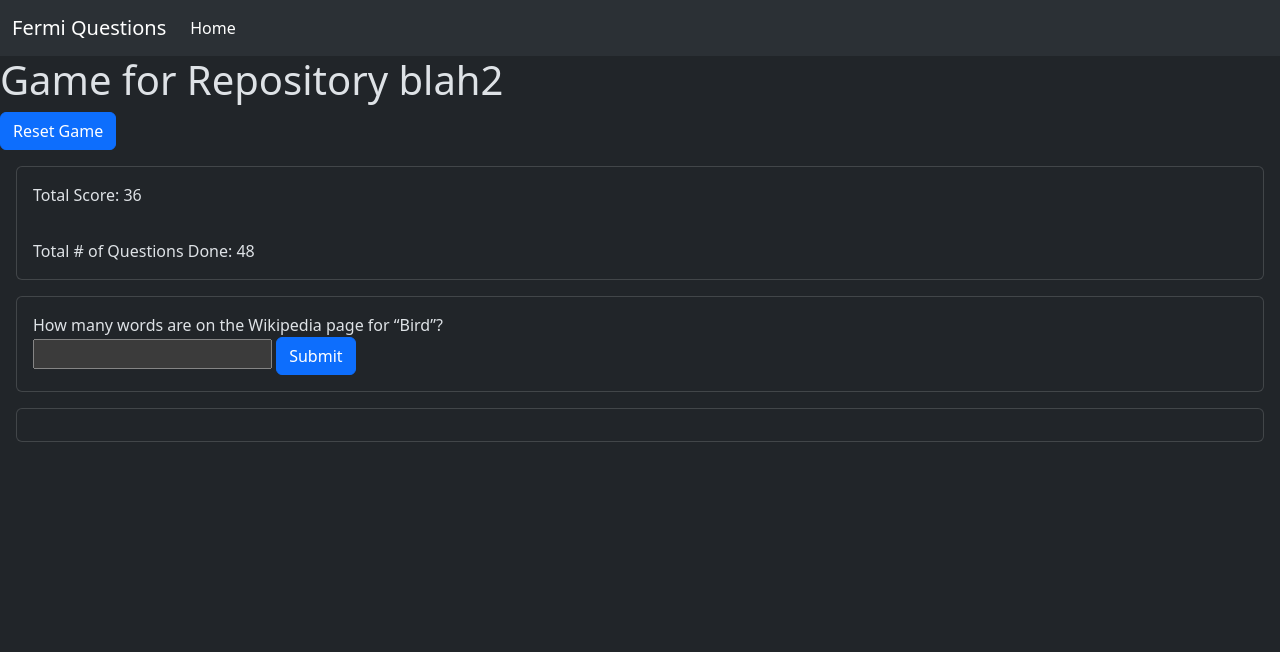
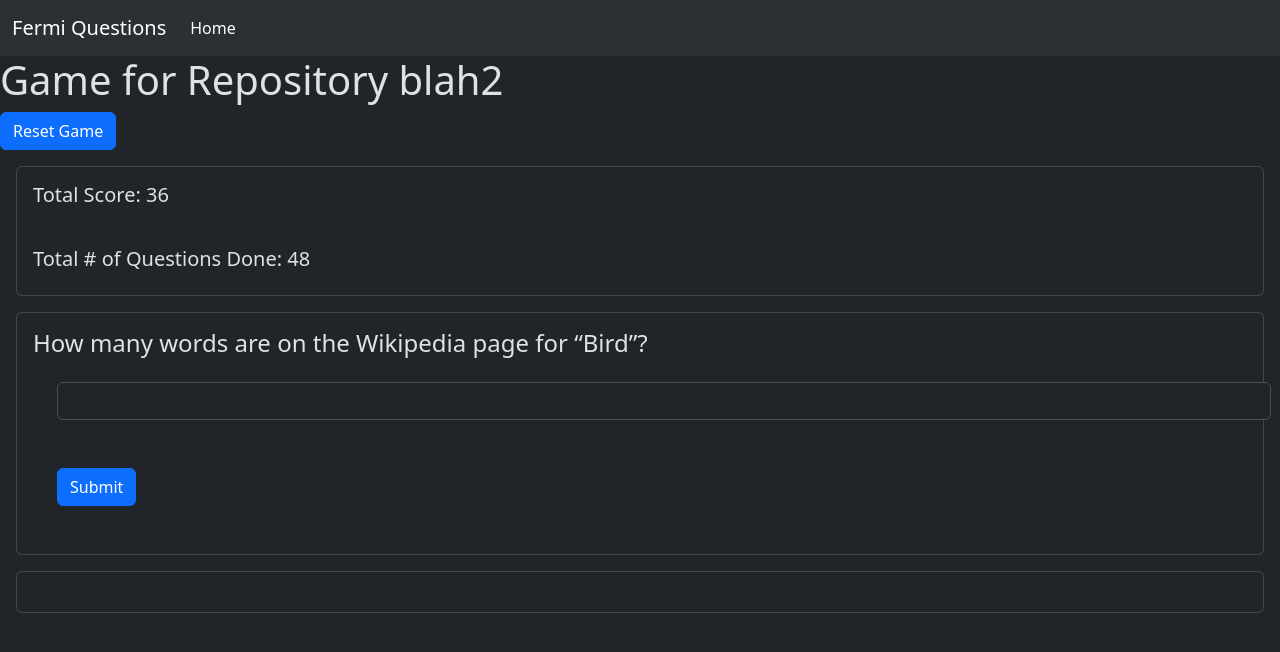
Before and after one commit to adazing/fermi_questions, a Django app: page /game/2/ in a window 1280 px wide. Shown: the top 652 px of the page. Run offline with Django 5.2, Linux system fonts and the light colour scheme; data comes from the database, SQL or seed files in the repository; some libraries are stand-ins or nearby versions.

Commit message:
edited style

```diff
--- a/fermiquestions/game/templates/game/game.html
+++ b/fermiquestions/game/templates/game/game.html
@@ -27,19 +27,19 @@
 <h1>Game for Repository {{ repository.name }}</h1>
 <a href="{% url 'reset_game' repository.id %}" class="btn btn-primary">Reset Game</a>
 <div class="card m-3">
-    <div class="card-body" id="score-block">
+    <div class="card-body h5" id="score-block">
 
     </div>
-    <div class="card-body" id="num-of-problems-block">
+    <div class="card-body h5" id="num-of-problems-block">
 
     </div>
 </div>
 <div class="card m-3">
-    <div class="card-body" id="question-block">
+    <div class="card-body h4" id="question-block">
     </div>
 </div>
 <div class="card m-3">
-    <div class="card-body hoverme" id="info-block">
+    <div class="card-body hoverme h5" id="info-block" style="color:black;">
     </div>
 </div>
 {% endblock %}
@@ -142,8 +142,8 @@ function load_more(){
         form.action = "{% url 'check_question_answer' 1 %}".replace("1/", "")+data.question.id+"/";
         form.innerHTML = `
         {% csrf_token %}
-        <input type = "number" name="answer" required />
-        <input type="submit" class="btn btn-primary" value="Submit"/>`;
+        <input type = "number" name="answer" class="form-control m-4" required />
+        <input type="submit" class="btn btn-primary m-4" value="Submit"/>`;
         form.addEventListener('submit', function(event) {
             check_question_answer(event, form);
         });
```
Also changed, not shown: other parts of fermiquestions/game/templates/game/game.html (+1 -1 lines), fermiquestions/db.sqlite3.
